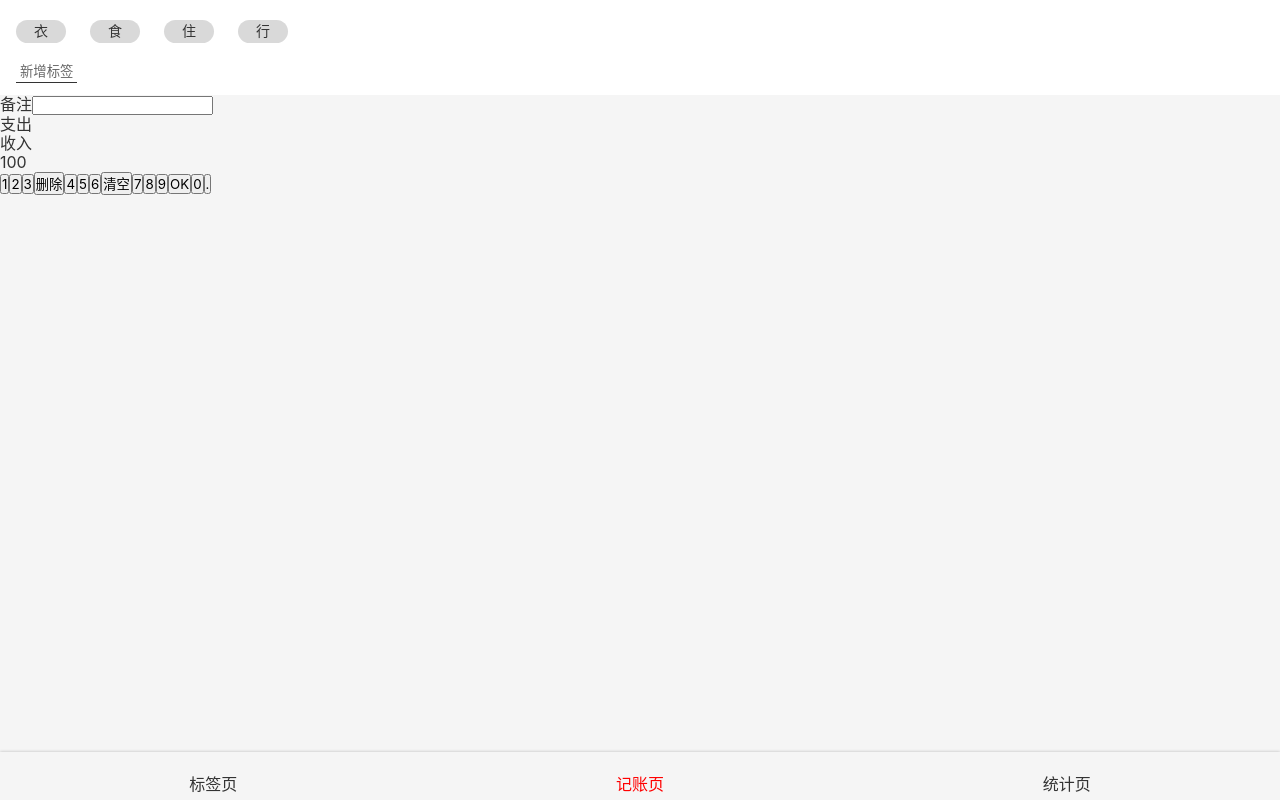
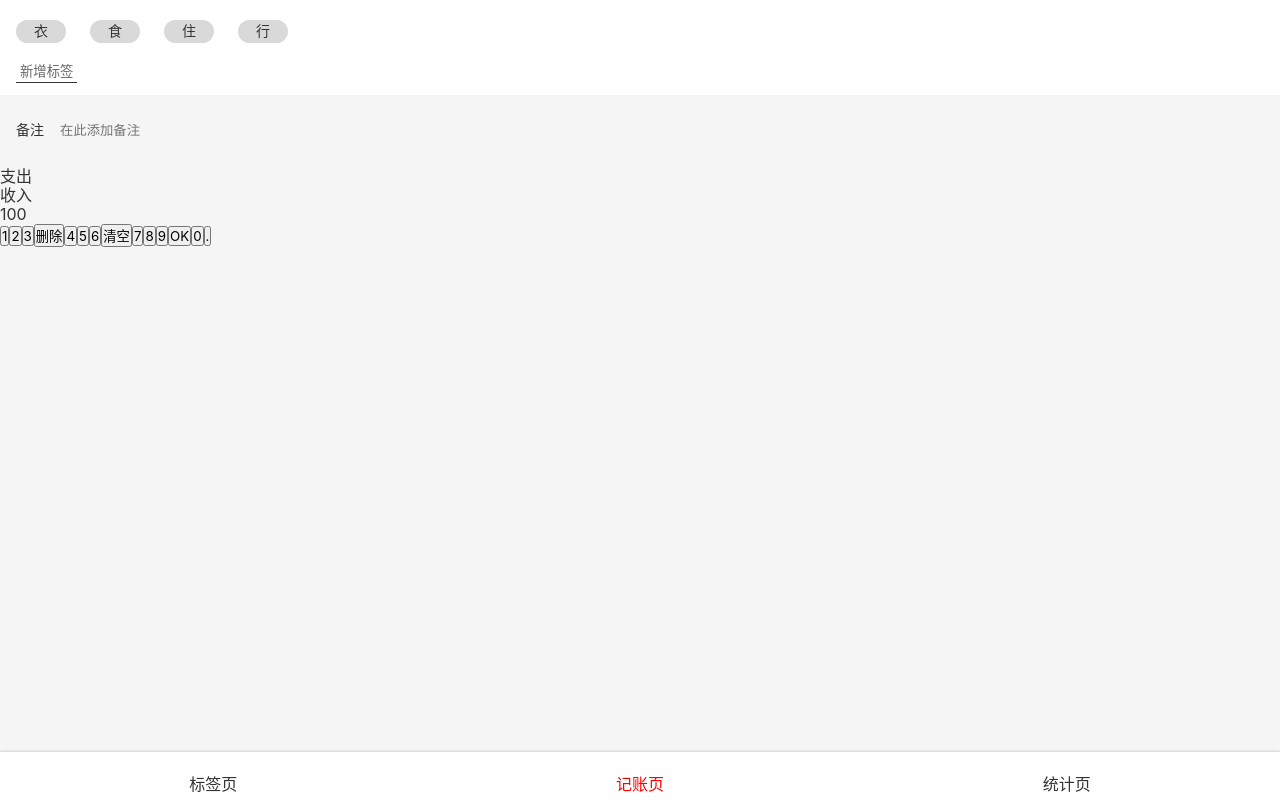
Before and after one commit to spymb/rMoney, a React app: page /#/money in a window 1280 px wide. Built offline with nearby package versions, Linux system fonts and the light colour scheme; some icons are missing.

Commit message:
NotesSection添加CSS

```diff
--- a/src/components/Nav.tsx
+++ b/src/components/Nav.tsx
@@ -4,6 +4,7 @@
 import {NavLink} from 'react-router-dom';
 
 const NavWrapper = styled.nav`
+  background: white;
   line-height: 24px;
   box-shadow: 0 0 3px rgba(0, 0, 0, 0.25);
 
--- a/src/index.scss
+++ b/src/index.scss
@@ -18,6 +18,9 @@
 button{
   font-family: inherit;
 }
+:focus{
+  outline: none;
+}
 .icon {
   width: 1em;
   height: 1em;
--- a/src/views/Money.tsx
+++ b/src/views/Money.tsx
@@ -17,8 +17,25 @@
     margin-top: 8px;
   }
 `;
+
 const NotesSection = styled.section`
+  background: #f5f5f5;
+  padding: 0 16px;
+  font-size: 14px;
+  > label {
+    display:flex;
+    align-items: center;
+    > span { margin-right: 16px; white-space: nowrap; }
+    > input {
+      display:block;
+      width: 100%;
+      height: 72px;
+      background: none;
+      border: none;
+    }
+  }
 `;
+
 const CategorySection = styled.section`
 `;
 const NumberPadSection = styled.section`
@@ -36,18 +53,21 @@
         </ol>
         <button>新增标签</button>
       </TagsSection>
+
       <NotesSection>
         <label>
           <span>备注</span>
-          <input type="text"/>
+          <input type="text" placeholder="在此添加备注"/>
         </label>
       </NotesSection>
+
       <CategorySection>
         <ul>
           <li>支出</li>
           <li>收入</li>
         </ul>
       </CategorySection>
+
       <NumberPadSection>
         <div>
           100
```
